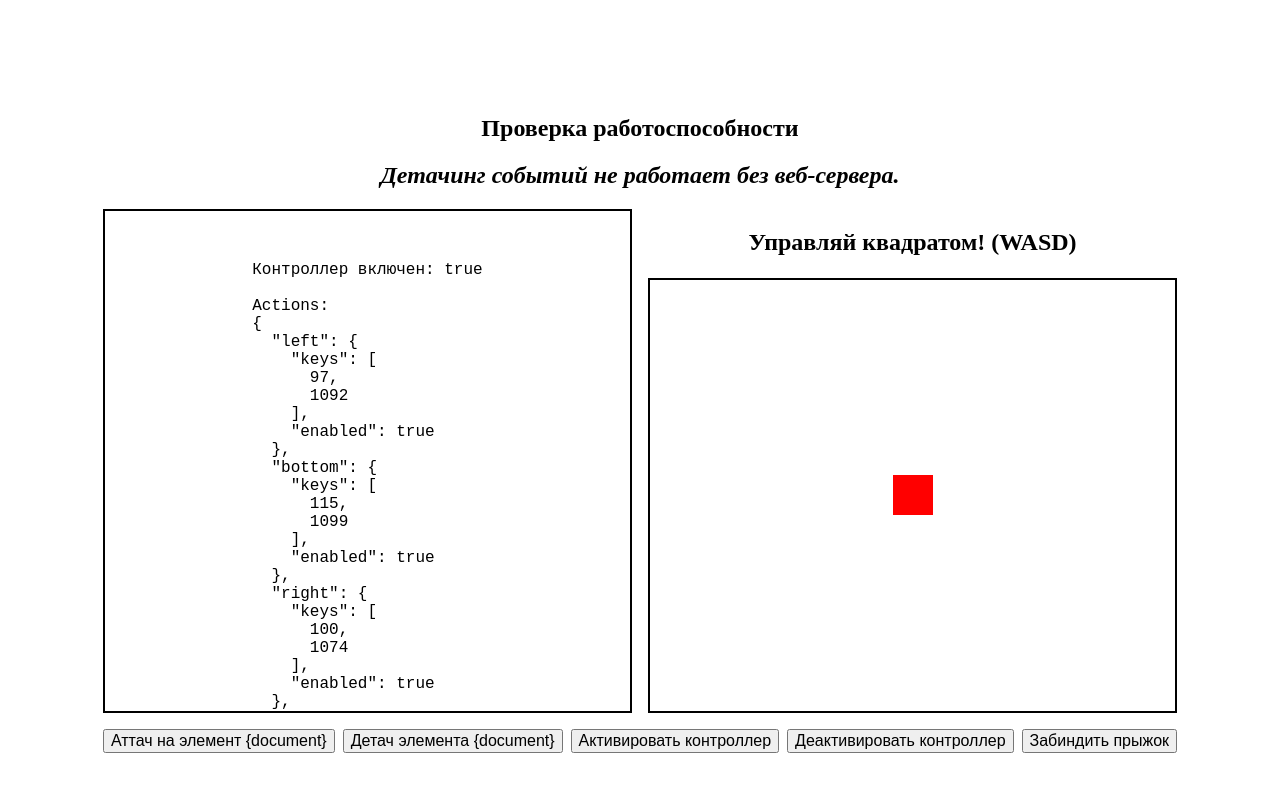
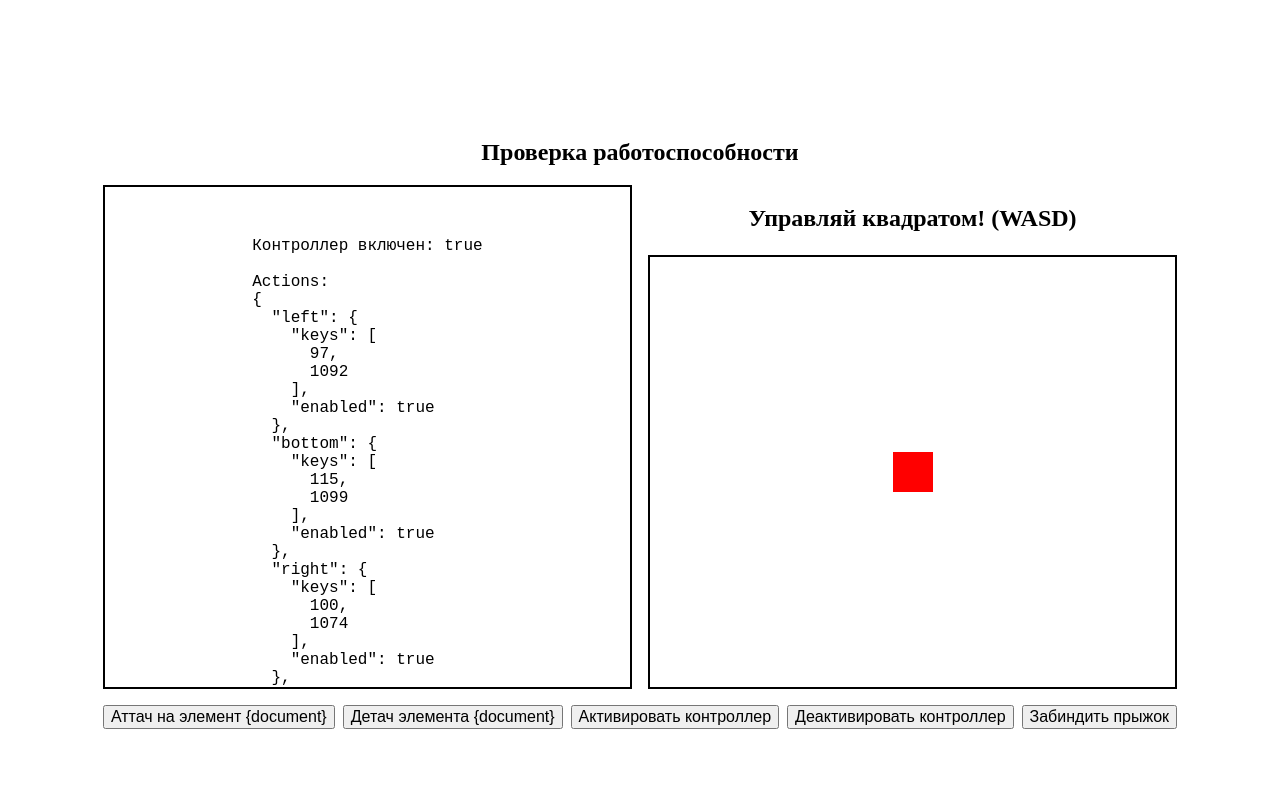
Before and after one commit to XenoPOMP/peppers-test-1, a website: page index.html in a window 1280 px wide. Drawn offline with Linux system fonts and the light colour scheme.

Commit message:
убрал сноску

```diff
--- a/index.html
+++ b/index.html
@@ -15,12 +15,6 @@
 <body>
     <section>
         <h1 style="text-align: center;">Проверка работоспособности</h1>
-
-        <h2 style="text-align: center;">
-            <i>
-                Детачинг событий не работает без веб-сервера.
-            </i>
-        </h2>
 
         <div style="display: grid; grid-template-columns: repeat(2, 1fr); gap: 1rem; margin-bottom: 1rem;">
             <article id="info-preview">
```
